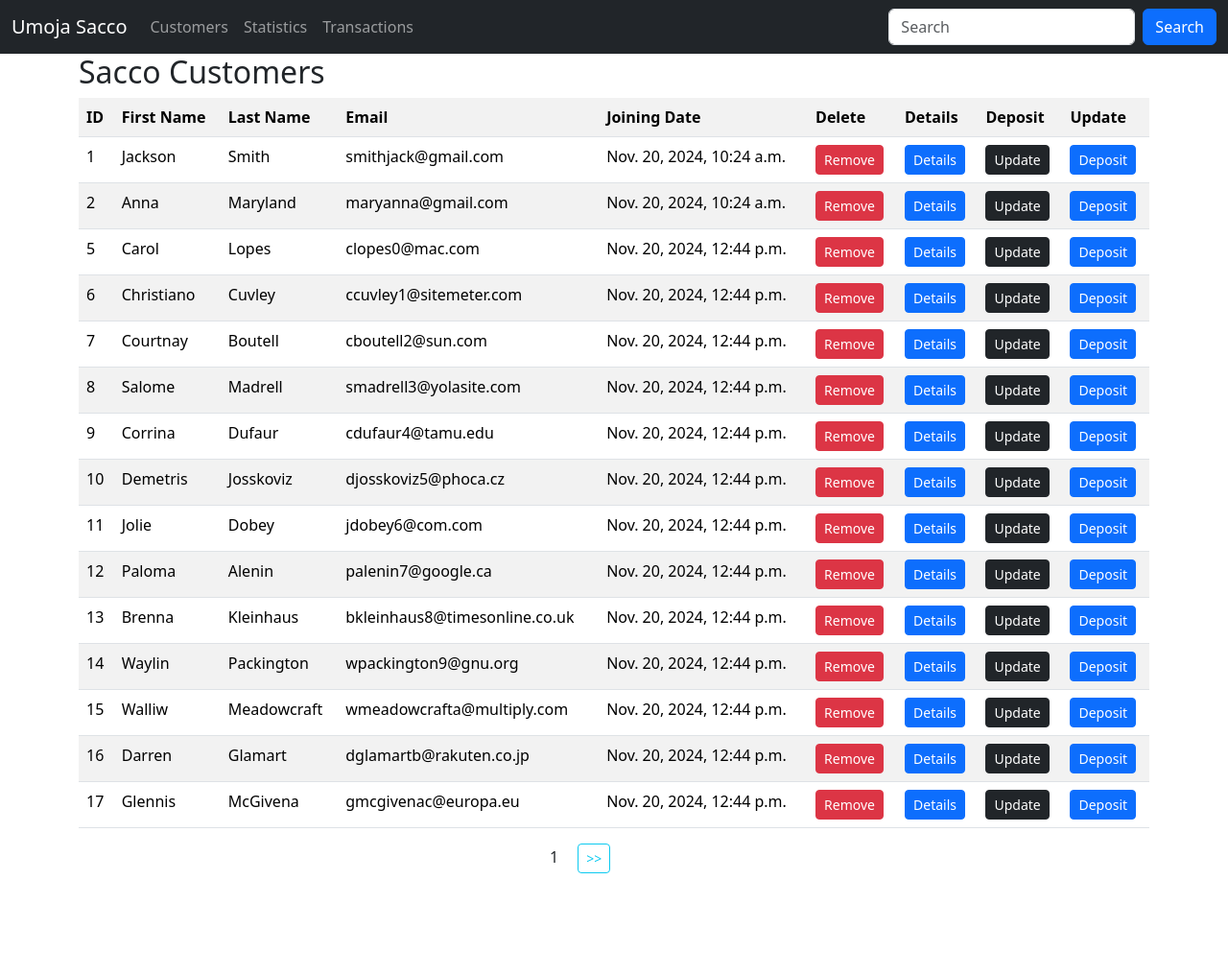
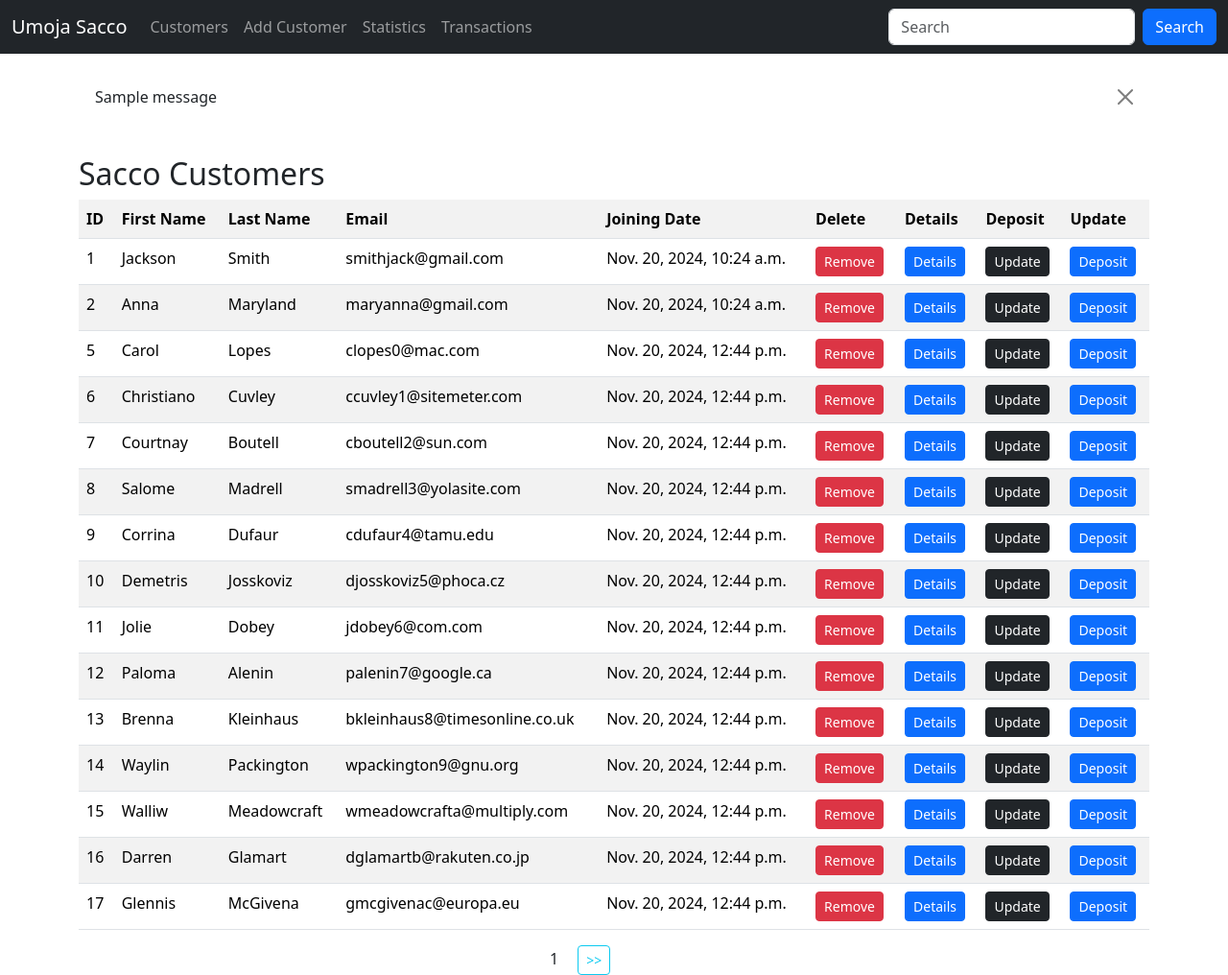
Before and after one commit to CodeOmari/Sacco-Project, a Django app: page / in a window 1280 px wide. Shown: the whole page at 96% size. Before the commit the page ends 910 px from the top, so only its background shows below. Run offline with Django 5.2, Linux system fonts and the light colour scheme; data comes from the database, SQL or seed files in the repository; tables that the repository leaves empty hold one stand-in row (values such as "Sample post"); one stand-in notice (Sample message) is shown.

Commit message:
added message alerts

```diff
--- a/templates/master.html
+++ b/templates/master.html
@@ -21,20 +21,32 @@
               <a class="nav-link" href="{% url 'customers' %}">Customers</a>
             </li>
             <li class="nav-item">
+              <a class="nav-link" href="{% url 'add_customer' %}">Add Customer</a>
+            </li>
+            <li class="nav-item">
               <a class="nav-link" href="#">Statistics</a>
             </li>
             <li class="nav-item">
               <a class="nav-link" href="#">Transactions</a>
             </li>
           </ul>
-          <form class="d-flex">
-            <input class="form-control me-2" type="text" placeholder="Search">
-            <button class="btn btn-primary" type="button">Search</button>
+          <form class="d-flex" method="get" action="{% url 'search_customer' %}">
+                <input class="form-control me-2" type="text" name="search" placeholder="Search">
+                <button class="btn btn-primary" type="submit">Search</button>
           </form>
         </div>
       </div>
     </nav>
 
+    <div class="container">
+        {% for message in messages %}
+            <div class="alert {{ message.tags }} alert-dismissible fade show mt-3" role="alert">
+                <p>{{ message }}</p>
+                <button type="button" class="btn-close" data-bs-dismiss="alert" aria-label="Close"></button>
+            </div>
+        {% endfor %}
+    </div>
+
     {% block content %}
     {% endblock %}
 </body>
```
